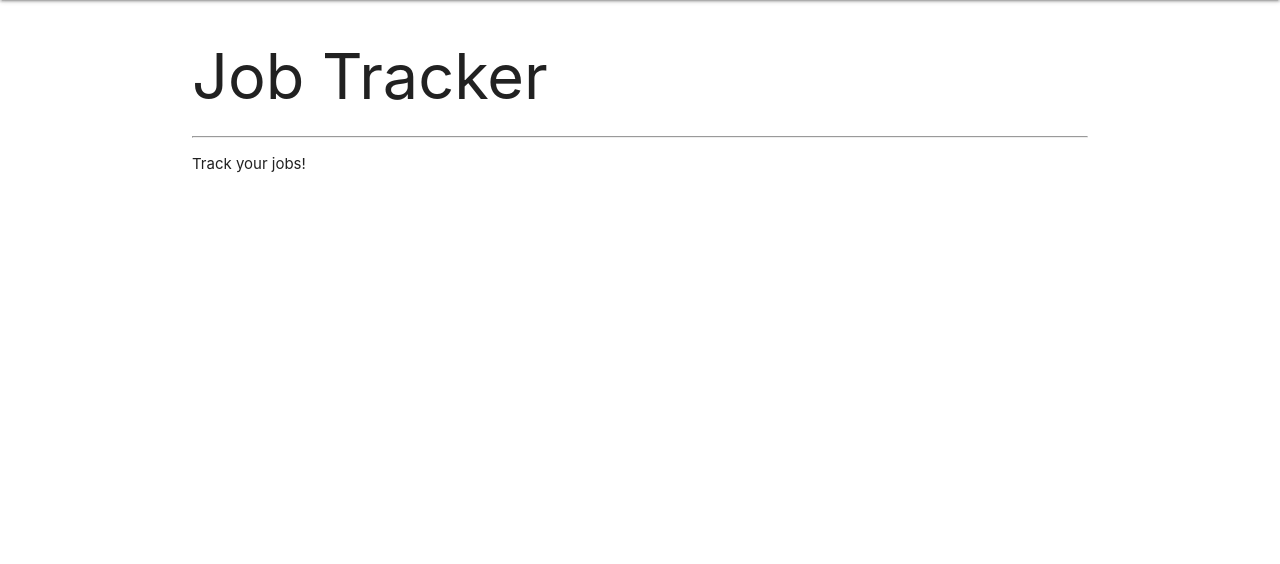
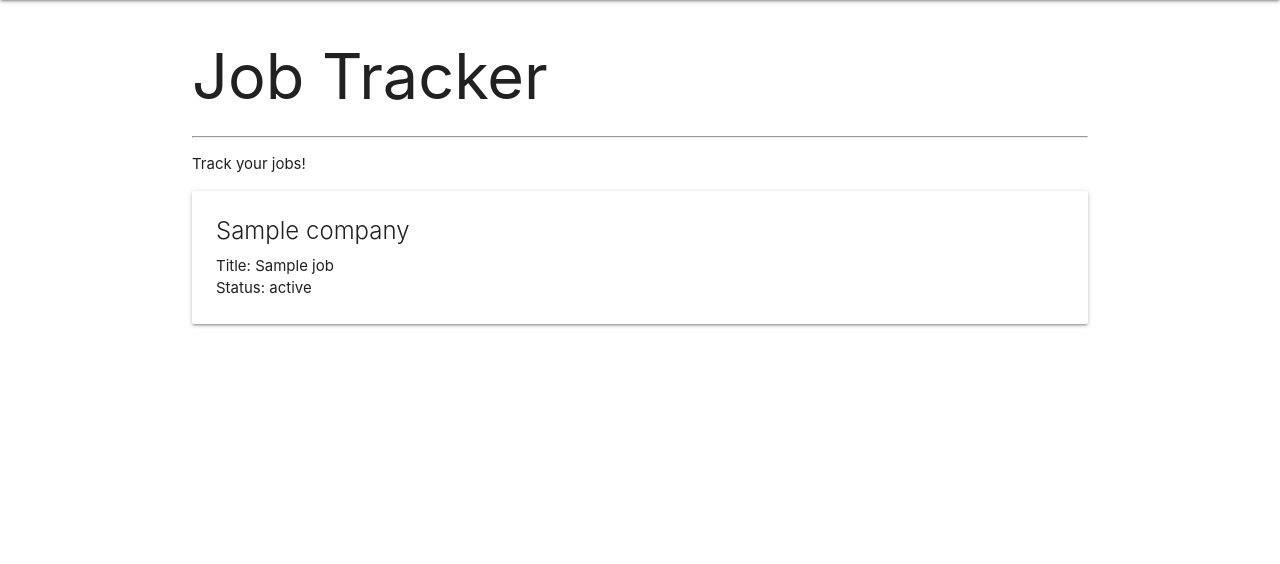
Before and after one commit to woojinv/Job-tracker, a Django app: template main_app/templates/jobs/index.html in a window 1280 px wide. Shown: the part 64-628 px from the top of the page. Run offline with Django 4.2, Linux system fonts and the light colour scheme; the template is opened without the code that fills it: most values are stand-ins (such as "Sample title", 1, 10 or a date in 2020); data that the repository does not hold is empty.

Commit message:
Updated index.html

```diff
--- a/main_app/templates/jobs/index.html
+++ b/main_app/templates/jobs/index.html
@@ -5,4 +5,12 @@
 <hr />
 <p>Track your jobs!</p>
 
+<div class="card">
+    <div class="card-content">
+      <span class="card-title">{{ job.company }}</span>
+      <p>Title: {{ job.title }}</p>
+      <p>Status: {{ job.status }}</p>
+    </div>
+  </div>
+
 {% endblock %}
```
